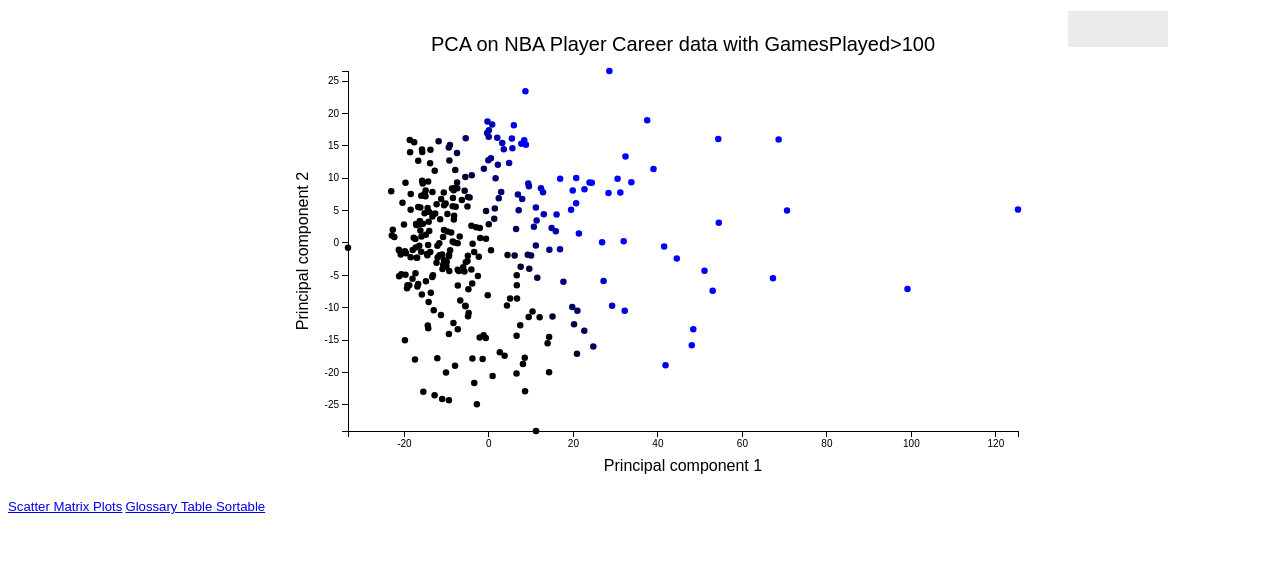
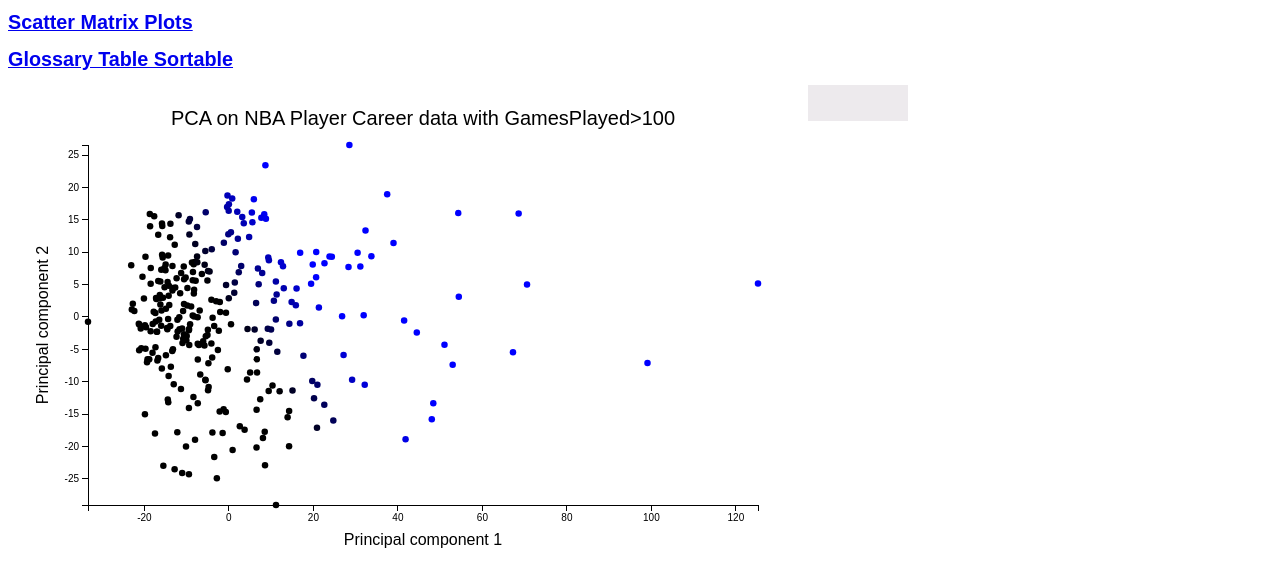
Before and after one commit to adamgerickson/NationalBasketballAnalysis, a plain HTML site: page index.html in a window 1280 px wide. Shown: the part 44-630 px from the top of the page. Drawn offline with Linux system fonts and the light colour scheme.

Commit message:
Update index.html

```diff
--- a/index.html
+++ b/index.html
@@ -10,6 +10,7 @@
       body {
         font: 11px sans-serif;
       }
+	a {font-size: 100px}
 
       .axis path,
       .axis line {
@@ -34,9 +35,11 @@
 
   <body>
 
-    <A HREF = "scatter_matrix/index.html" style='font-size:1.2em'>Scatter Matrix Plots</A>
+    <h2> <A HREF = "scatter_matrix/index.html" style='font-size:1.2em'>Scatter Matrix Plots</A> </h2>
 
-    <A HREF = "glossary_table/index.html" style='font-size:1.2em'>Glossary Table Sortable</A>
+    <h2>
+	    <A HREF = "glossary_table/index.html" style='font-size:1.2em'>Glossary Table Sortable</A>
+	  </h2>
 
     <script type="text/javascript">
 
```
